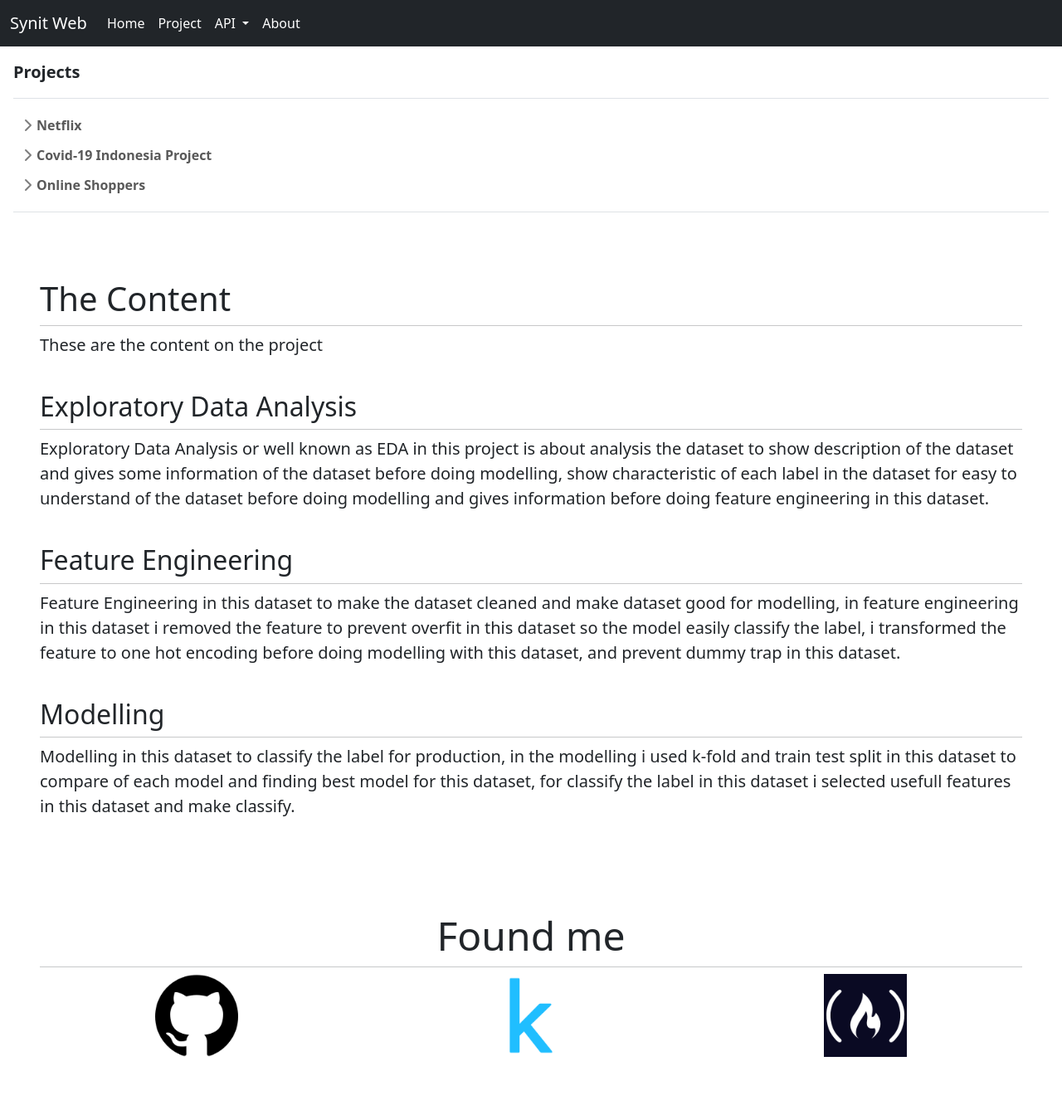
After one commit to SynitCool/synit-web, a Flask app: page /project/online-shoppers/content in a window 1280 px wide. The commit adds this page. Shown: the whole page at 83% size. Run offline with Flask 2, Linux system fonts and the light colour scheme; some libraries are stand-ins or nearby versions.

Commit message:
make online shoppers pages

```diff
--- a/app.py
+++ b/app.py
@@ -44,7 +44,7 @@
     return render_template("project_pages/netflix/credit.html")
 
 
-# Royer about related to covid-19 indonesia pages
+# Router about related to covid-19 indonesia pages
 
 @app.route('/project/cvd19-ind/overview')
 def cvd19Ind_overview():
@@ -58,5 +58,19 @@
 def cvd19Ind_credit():
     return render_template("project_pages/covid19-ind/credit.html")
 
+# Router about related to online shoppers pages
+
+@app.route('/project/online-shoppers/overview')
+def onlineShoppers_overview():
+    return render_template("project_pages/online-shoppers/overview.html")
+
+@app.route('/project/online-shoppers/content')
+def onlineShoppers_content():
+    return render_template("project_pages/online-shoppers/content.html")
+
+@app.route('/project/online-shoppers/credit')
+def onlineShoppers_credit():
+    return render_template("project_pages/online-shoppers/credit.html")
+
 if __name__ == '__main__':
     app.run(debug=True)
--- a/templates/project_base.html
+++ b/templates/project_base.html
@@ -36,10 +36,9 @@
         </button>
         <div class="collapse" id="orders-collapse">
           <ul class="btn-toggle-nav list-unstyled fw-normal pb-1 small">
-            <li><a href="#" class="link-dark rounded">New</a></li>
-            <li><a href="#" class="link-dark rounded">Processed</a></li>
-            <li><a href="#" class="link-dark rounded">Shipped</a></li>
-            <li><a href="#" class="link-dark rounded">Returned</a></li>
+            <li><a href="/project/online-shoppers/overview" class="link-dark rounded">Overview</a></li>
+            <li><a href="/project/online-shoppers/content" class="link-dark rounded">Content</a></li>
+            <li><a href="/project/online-shoppers/credit" class="link-dark rounded">Credit</a></li>
           </ul>
         </div>
       </li>
--- /dev/null
+++ b/templates/project_pages/online-shoppers/content.html
@@ -0,0 +1,34 @@
+{% extends "project_base.html" %}
+{% block project_content %}
+<div class="p-5">
+    <h1>The Content</h1>
+    <hr class="my-2"/>
+    <p class="lead">These are the content on the project</p>
+    <br/>
+    <h2>Exploratory Data Analysis</h2>
+    <hr class="my-2"/>
+    <p class="lead">
+        Exploratory Data Analysis or well known as EDA in this project is about analysis the dataset to
+        show description of the dataset and gives some information of the dataset before doing modelling,
+        show characteristic of each label in the dataset for easy to understand of the dataset before
+        doing modelling and gives information before doing feature engineering in this dataset.
+    </p>
+    <br/>
+    <h2>Feature Engineering</h2>
+    <hr class="my-2"/>
+    <p class="lead">
+        Feature Engineering in this dataset to make the dataset cleaned and make dataset good for modelling,
+        in feature engineering in this dataset i removed the feature to prevent overfit in this dataset so
+        the model easily classify the label, i transformed the feature to one hot encoding before doing
+        modelling with this dataset, and prevent dummy trap in this dataset.
+    </p>
+    <br/>
+    <h2>Modelling</h2>
+    <hr class="my-2"/>
+    <p class="lead">
+        Modelling in this dataset to classify the label for production, in the modelling i used k-fold
+        and train test split in this dataset to compare of each model and finding best model for this dataset,
+        for classify the label in this dataset i selected usefull features in this dataset and make classify.
+    </p>
+</div>
+{% endblock %}
--- /dev/null
+++ b/templates/project_pages/online-shoppers/credit.html
@@ -0,0 +1,3 @@
+{% extends "project_base.html" %}
+{% block project_content %}
+{% endblock %}
```
Also changed, not shown: templates/project_pages/online-shoppers/overview.html (added, +13 -0 lines).
